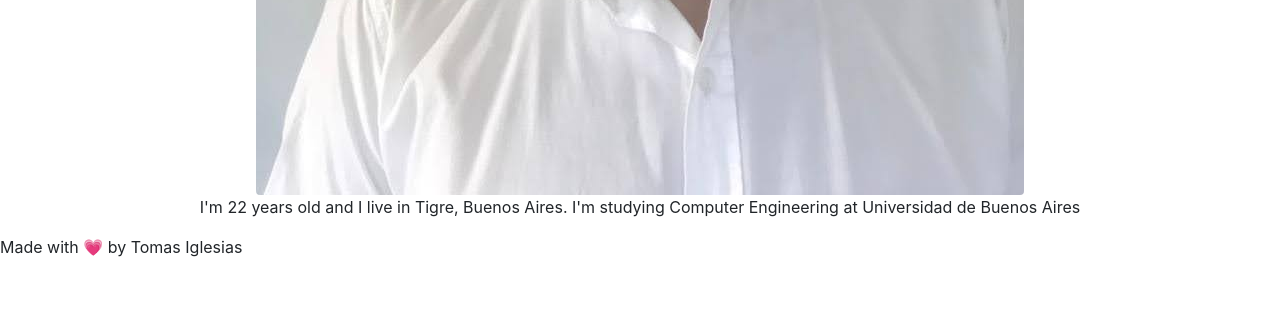
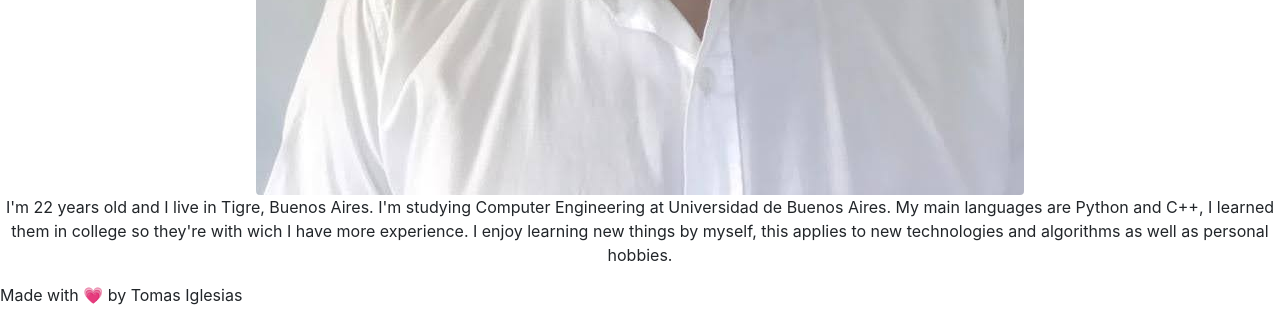
Before and after one commit to IglesiasT/portfolio, a Flask app: page / in a window 1280 px wide. Shown: the part 1105-1428 px from the top of the page. Before the commit the page ends 1362 px from the top, so only its background shows below. Run offline with Flask 2, Linux system fonts and the light colour scheme; some libraries are stand-ins or nearby versions.

Commit message:
changed about me paragraph

```diff
--- a/templates/index.html
+++ b/templates/index.html
@@ -30,7 +30,10 @@
 
   <!-- Breve introduccion sobre mi -->
   <p class="text-center">I'm 22 years old and I live in Tigre, Buenos Aires. I'm studying Computer Engineering at
-    Universidad de Buenos Aires</p>
+    Universidad de Buenos Aires.
+    My main languages are Python and C++, I learned them in college so they're with wich I have more experience.
+    I enjoy learning new things by myself, this applies to new technologies and algorithms as well as personal hobbies.
+  </p>
 
   <!-- JavaScript para varias funcionalidades-->
   <!-- jQuery primero, luego Popper.js y Bootstrap JS -->
```
